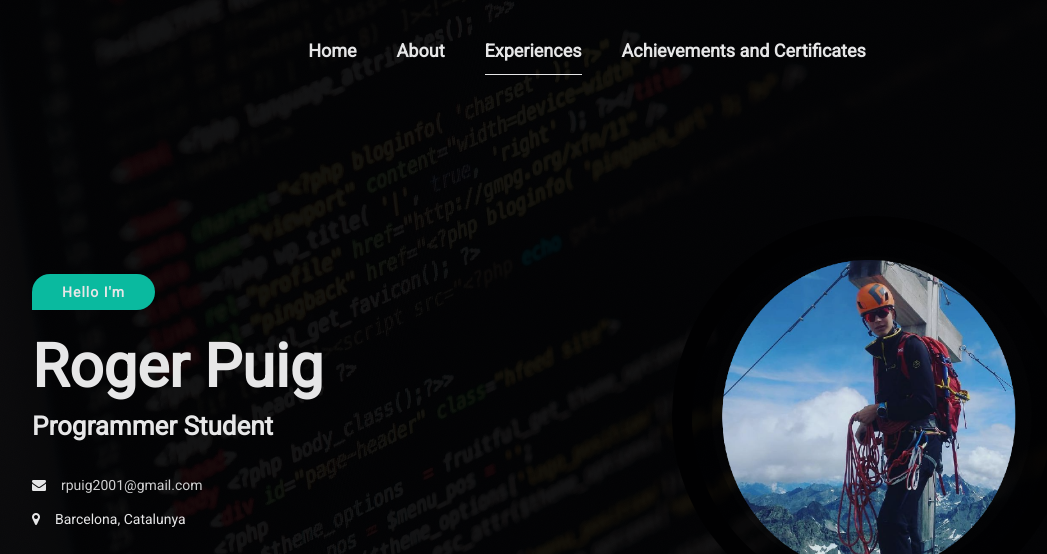
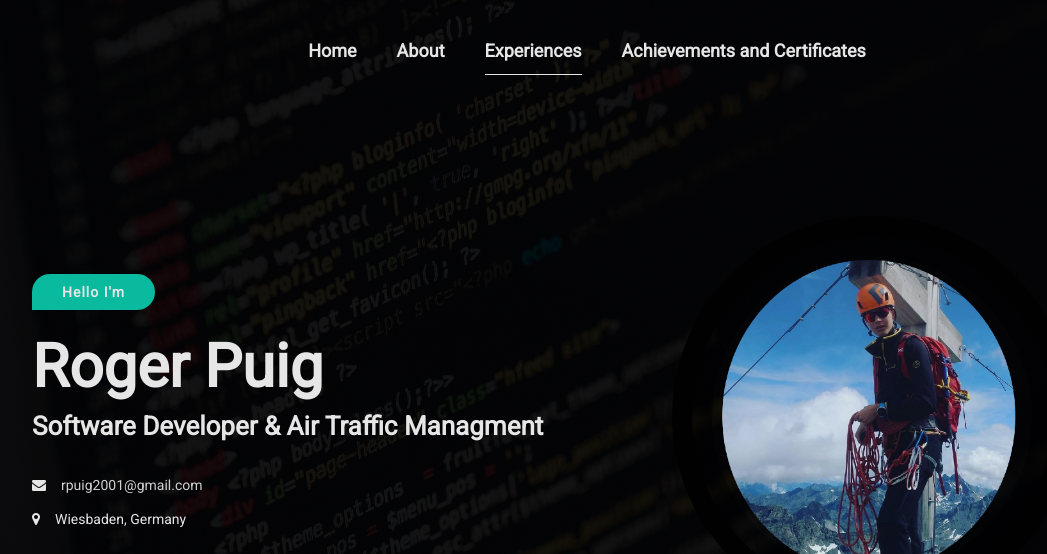
Before and after one commit to rpuig2001/rpuig2001.github.io, a plain HTML site: page index.html in a window 1280 px wide. Shown: the top 554 px of the page, without its empty margins (53-1100 px from the left). Drawn offline with Linux system fonts and the light colour scheme; some packages are replaced by stand-ins of ours.

Commit message:
Update index.html

```diff
--- a/index.html
+++ b/index.html
@@ -98,11 +98,11 @@
                                 </div>
 
                                 <h2 class="wow fadeInUp" data-wow-duration="0.8s" data-wow-delay="0.2s">Roger Puig</h2>
-                                <h4 class="wow fadeInUp" data-wow-duration="0.8s" data-wow-delay="0.3s">Programmer Student</h4>
+                                <h4 class="wow fadeInUp" data-wow-duration="0.8s" data-wow-delay="0.3s">Software Developer & Air Traffic Managment</h4>
 
                                 <ul>
                                     <li class="wow fadeInUp" data-wow-duration="0.8s" data-wow-delay="0.4s"><i class="fa fa-envelope"></i><a href="mailto:">rpuig2001@gmail.com</a></li>
-                                    <li class="wow fadeInUp" data-wow-duration="0.8s" data-wow-delay="0.6s"><i class="fa fa-map-marker"></i><address>Barcelona, Catalunya</address></li>
+                                    <li class="wow fadeInUp" data-wow-duration="0.8s" data-wow-delay="0.6s"><i class="fa fa-map-marker"></i><address>Wiesbaden, Germany</address></li>
                                 </ul>
 
                                 <ul class="social-icon wow fadeInUp" data-wow-duration="0.8s" data-wow-delay="0.7s">
```
